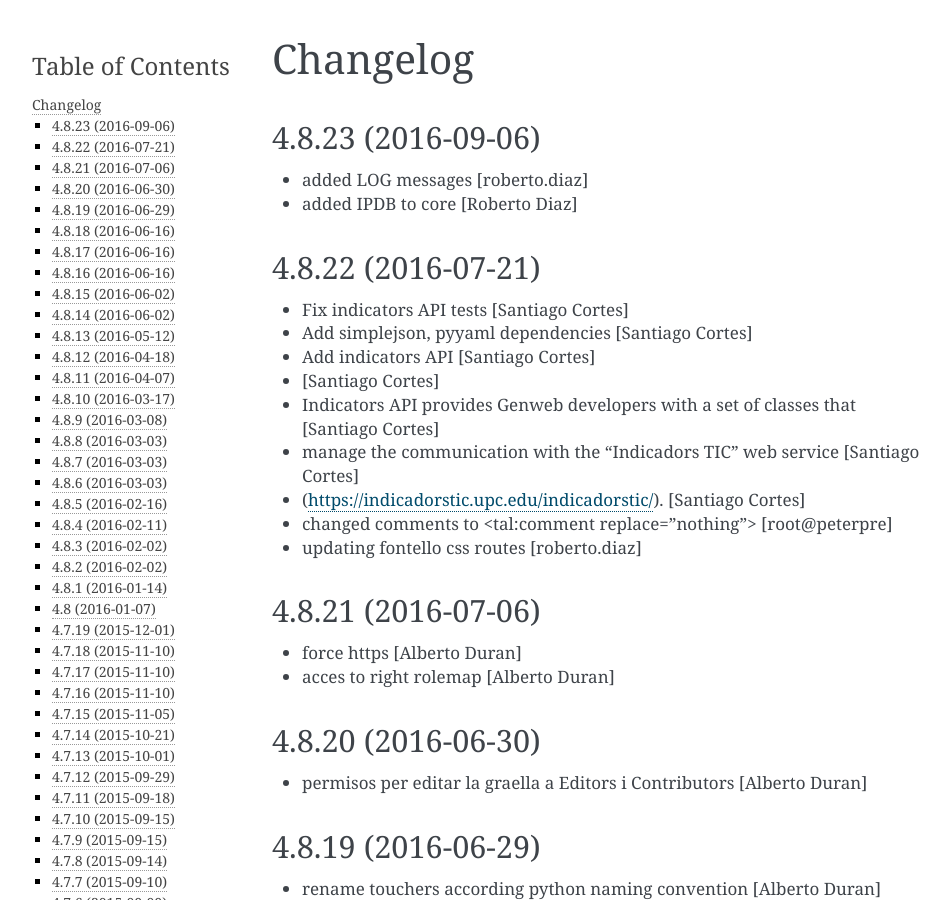
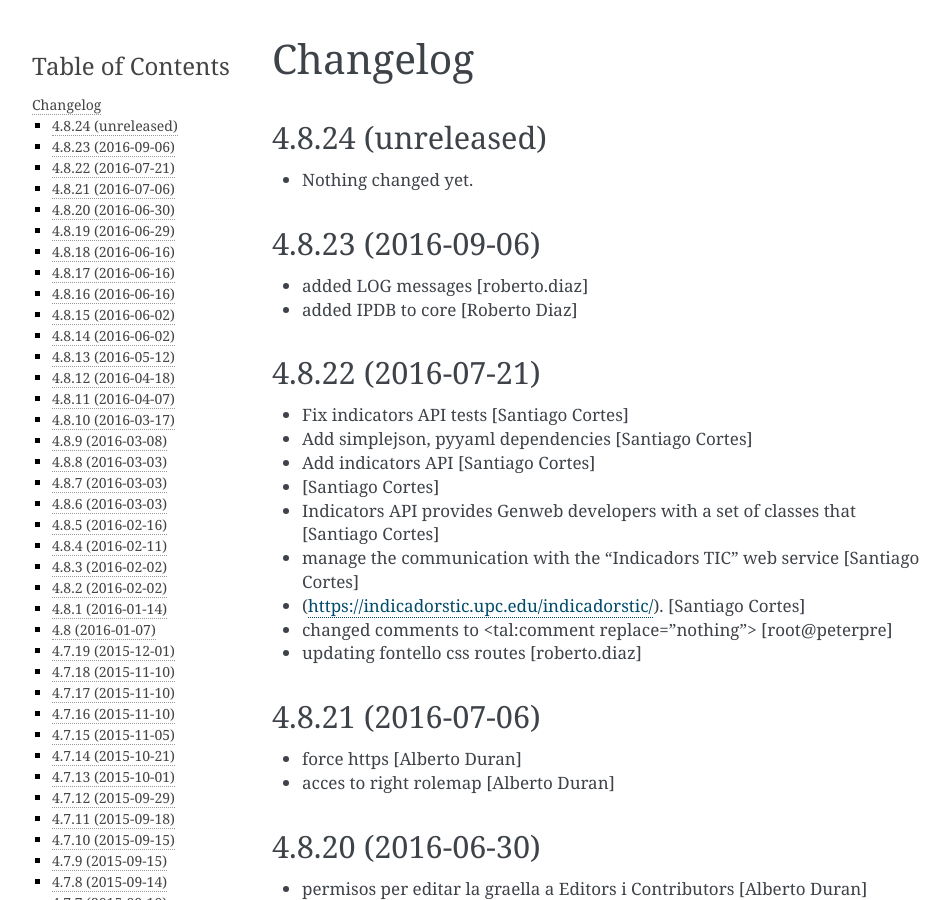
Before and after one commit to UPCnet/genweb.core, a Sphinx documentation site: the page built from docs/HISTORY.rst, in a window 1280 px wide and 900 px high. Shown: the whole window, without its empty margins (148-1098 px from the left). Built offline with Sphinx 7.4.7, drawn with Linux system fonts in a browser that asks for light colours.

Commit message:
Back to development: 4.8.24

```diff
--- a/docs/HISTORY.rst
+++ b/docs/HISTORY.rst
@@ -1,5 +1,11 @@
 Changelog
 =========
+
+4.8.24 (unreleased)
+-------------------
+
+- Nothing changed yet.
+
 
 4.8.23 (2016-09-06)
 -------------------
--- a/setup.py
+++ b/setup.py
@@ -1,7 +1,7 @@
 from setuptools import setup, find_packages
 import os
 
-version = '4.8.23'
+version = '4.8.24.dev0'
 
 README = open('README.rst').read()
 HISTORY = open(os.path.join('docs', 'HISTORY.rst')).read()
```
